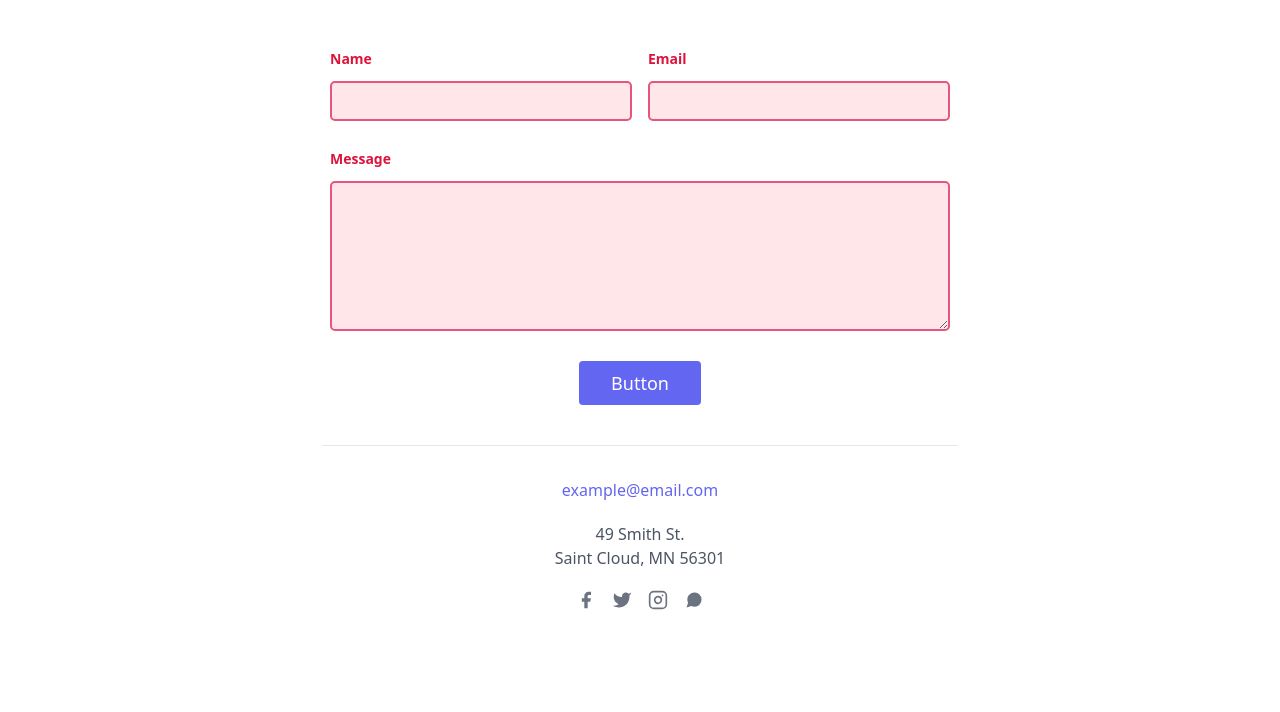
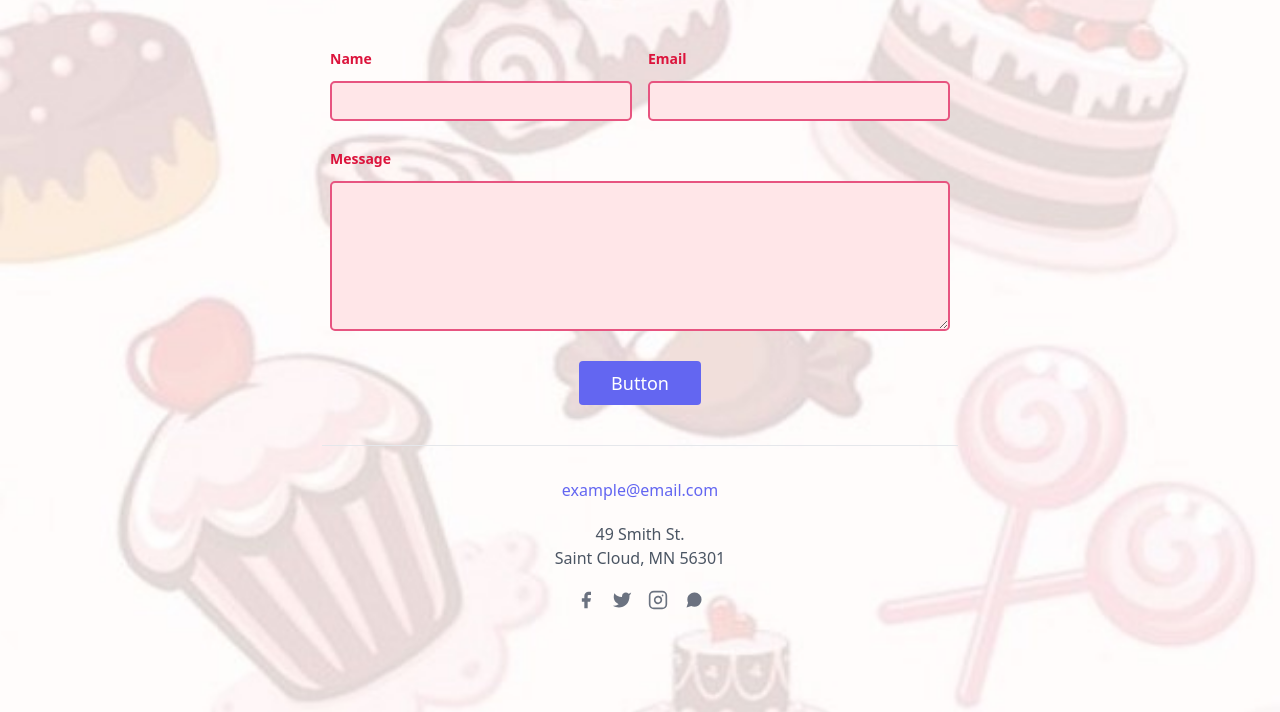
Before and after one commit to ArtyVisual/Website, a plain HTML site: page feedback1.html in a window 1280 px wide. Shown: the part 255-967 px from the top of the page. Drawn offline with nearby package versions, Linux system fonts and the light colour scheme.

Commit message:
Update feedback1.html

```diff
--- a/feedback1.html
+++ b/feedback1.html
@@ -5,7 +5,7 @@
 	<meta name="viewport" content="width=device-width, initial-scale=1.0">
 	<link href="https://unpkg.com/tailwindcss@^1.0/dist/tailwind.min.css" rel="stylesheet">
 </head>
-<body background="cakebackground3.jpg" >
+<body background="img/cakebackground3.jpg" style="background-repeat: no-repeat ; background-size: cover;" >
 <br>
 <center>
 <button id="btn2"><a style="font-weight:bolder" href="website.html">HOME</a></button>
```
